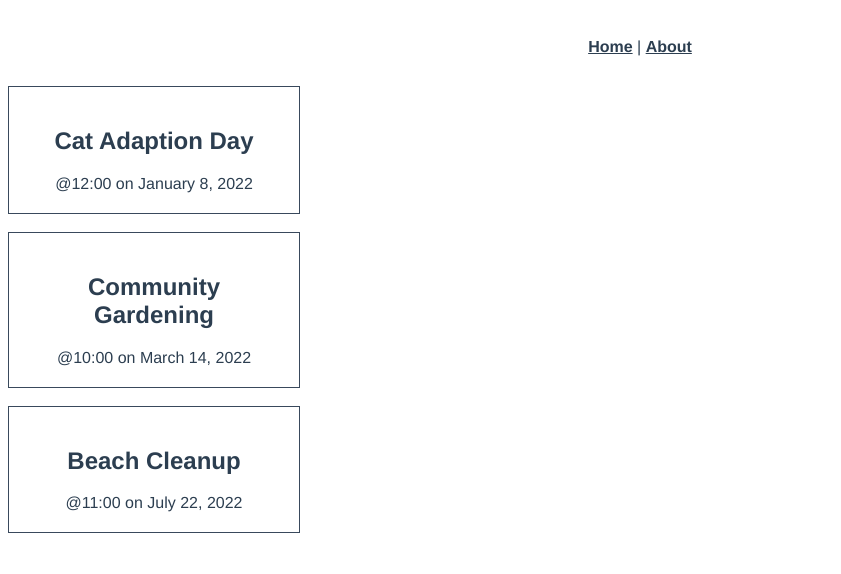
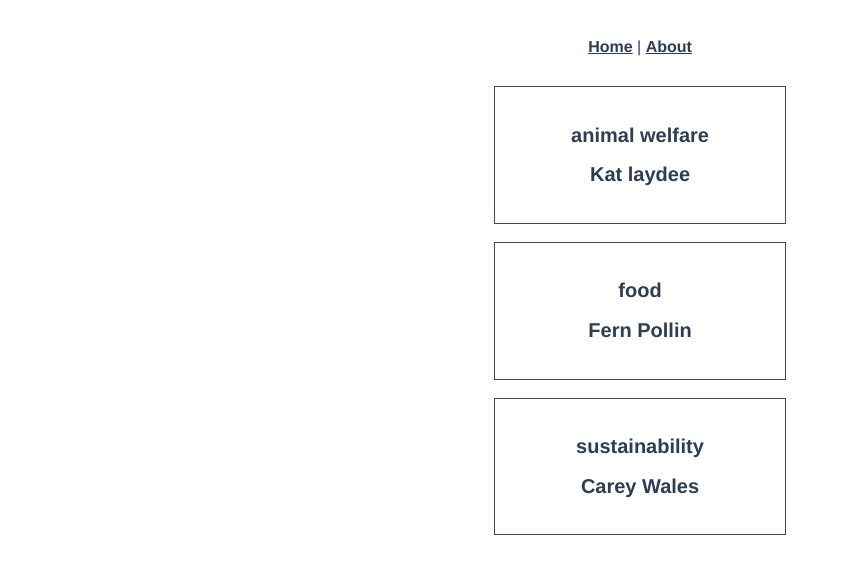
Before and after one commit to PhoopPeep/331-lab02-intro-to-vite, a Vue app in the folder 331-intro-to-vite/: page / in a window 1280 px wide. Shown: the top 574 px of the page, without its empty margins (0-841 px from the left). Built offline with nearby package versions, Linux system fonts and the light colour scheme.

Commit message:
new component
shows only the categories and organizer name. the output 8.7

```diff
--- a/331-intro-to-vite/src/App.vue
+++ b/331-intro-to-vite/src/App.vue
@@ -17,7 +17,7 @@ import { RouterLink, RouterView } from 'vue-router'
 </div>
 </template>
 
-<style scoped>
+<style>
 #layout {
   font-family: Avenir, Helvetica, Arial, sans-serif;
   -webkit-font-smoothing: antialiased;
@@ -38,4 +38,8 @@ nav a {
 nav a .router-link-exact-active {
   color: #42b983;
 }
+
+h2 {
+  font-size: 20px;
+}
 </style>
--- /dev/null
+++ b/331-intro-to-vite/src/components/CategoryOrganizer.vue
@@ -0,0 +1,40 @@
+<script setup lang="ts">
+  import { defineProps } from 'vue';
+  import Event from '@/types/Event';
+
+  defineProps<{
+    event: Event
+  }>();
+</script>
+
+<template>
+    <div class="category-organizer">
+      <div class="event-card">
+        <h2>{{ event.category }}</h2>
+        <h2>{{ event.organizer }}</h2>
+      </div>
+    </div>
+  </template>
+
+<style scoped>
+.category-organizer {
+    display: flex;
+    justify-content: flex-end;
+    font-size: 16px;
+    gap: 10px;
+  }
+.event-card {
+  padding: 20px;
+  width: 250px;
+  cursor: pointer;
+  border: 1px solid #39495c;
+  margin-bottom: 18px;
+}
+.event-card:hover {
+  transform: scale(1.01);
+  box-shadow: 0 3px 12px 0 rgba(0, 0, 0, 0.2);
+}
+.category-organizer span {
+    text-align: right;
+  }
+</style>
--- a/331-intro-to-vite/src/views/HomeView.vue
+++ b/331-intro-to-vite/src/views/HomeView.vue
@@ -1,7 +1,9 @@
 <script setup lang="ts">
 import EventCard from '@/components/EventCard.vue';
-import Event from '@types/Event';
+import Event from '@/types/Event';
 import { ref } from 'vue';
+import CategoryOrganizer from '@/components/CategoryOrganizer.vue';
+
 const events = ref<Event[]>([
   {
     id: 5928101,
@@ -40,8 +42,15 @@ const events = ref<Event[]>([
 </script>
 
 <template>
-  <div class="home">
-    <EventCard v-for="event in events" key="event.id" :event="event" />
+  <div class="events">
+    <CategoryOrganizer v-for="event in events" key="event.id" :event="event" />
   </div>
 </template>
-0000
+
+<style scoped>
+.events {
+  display: flex;
+  flex-direction: column;
+  align-items: center;
+}
+</style>
```
Also changed, not shown: 331-intro-to-vite/src/components/EventCard.vue (+4 -4 lines), 331-intro-to-vite/src/router.ts (added, +15 -0 lines).
